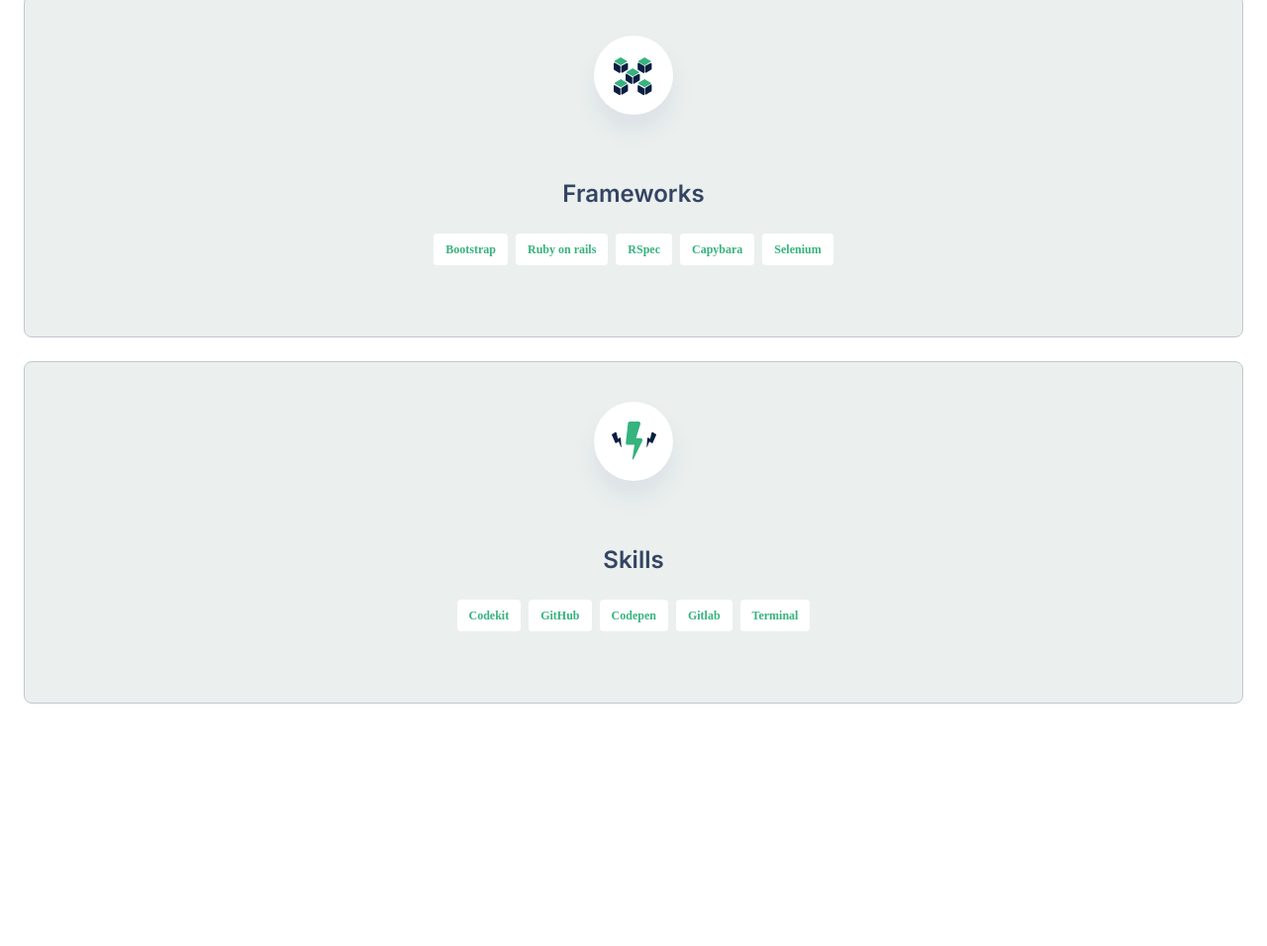
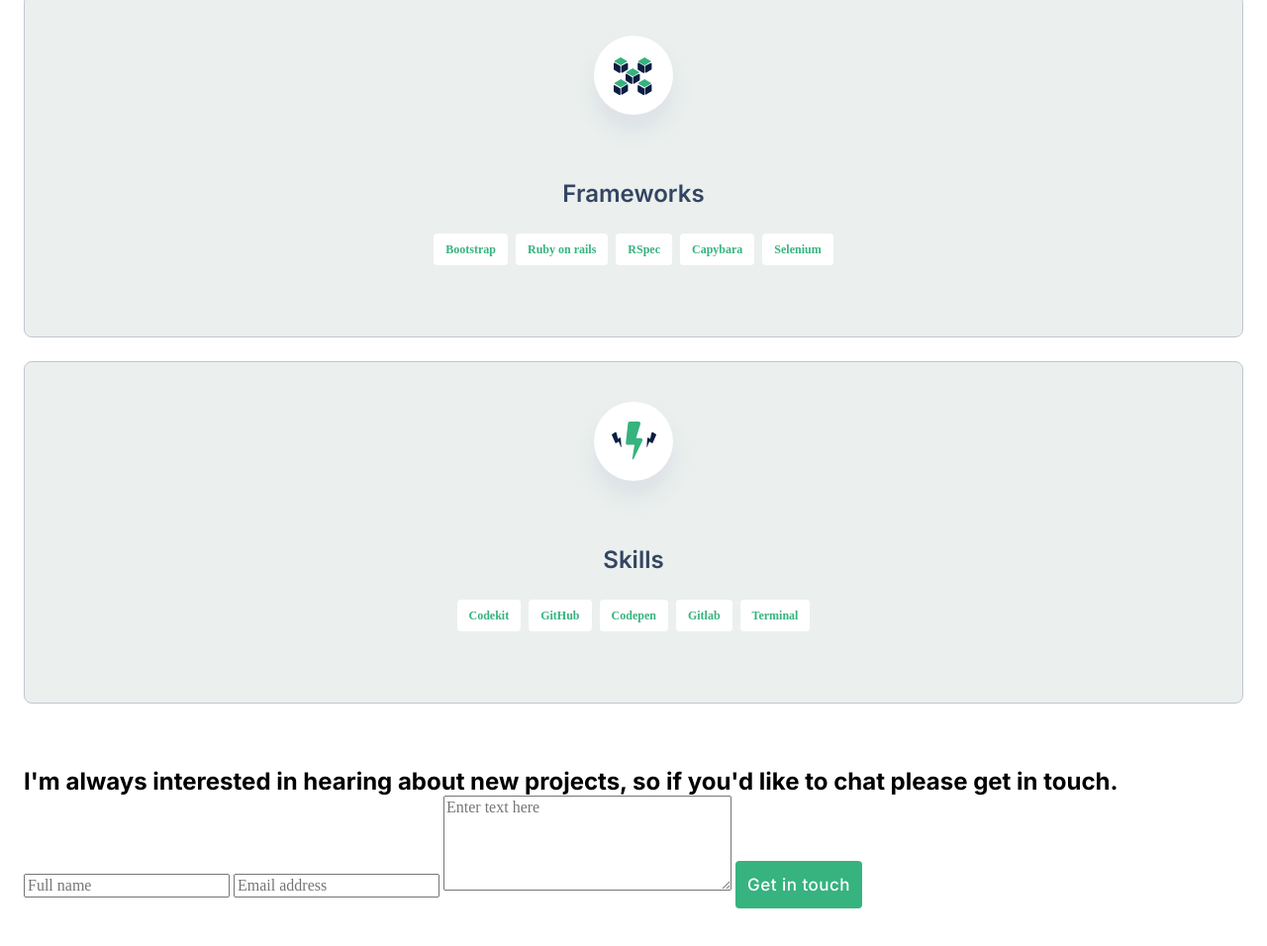
Before and after one commit to shahadat3669/Portfolio-Microverse, a website: page index.html in a window 1280 px wide. Shown: the part 4235-5191 px from the top of the page at 99% size. Before the commit the page ends 5010 px from the top, so only its background shows below. Drawn offline with Linux system fonts and the light colour scheme.

Commit message:
Complete contact form html part

```diff
--- a/index.html
+++ b/index.html
@@ -304,5 +304,43 @@
         </div>
       </div>
     </section>
+    <section id="contact-form">
+      <div class="wrapper">
+        <div class="contact-form__inner">
+          <h2 class="contact-form__title">
+            I'm always interested in hearing about new projects, so if you'd
+            like to chat please get in touch.
+          </h2>
+          <form
+            action="https://formspree.io/f/myyvbjla"
+            method="POST"
+            class="contact-form__form">
+            <input
+              type="text"
+              id="contact-form__full-name"
+              placeholder="Full name"
+              name="full-name" />
+            <input
+              type="email"
+              placeholder="Email address"
+              id="contact-form__email"
+              name="email" />
+            <textarea
+              name="message"
+              id="contact-form__message"
+              cols="30"
+              rows="5"
+              placeholder="Enter text here"></textarea>
+              <button class="btn btn--primary">Get in touch</button>
+          </form>
+        </div>
+      </div>
+    </section>
+    <br>
+    <br>
+    <br>
+    <br>
+    <br>
+    <br>
   </body>
 </html>
```
